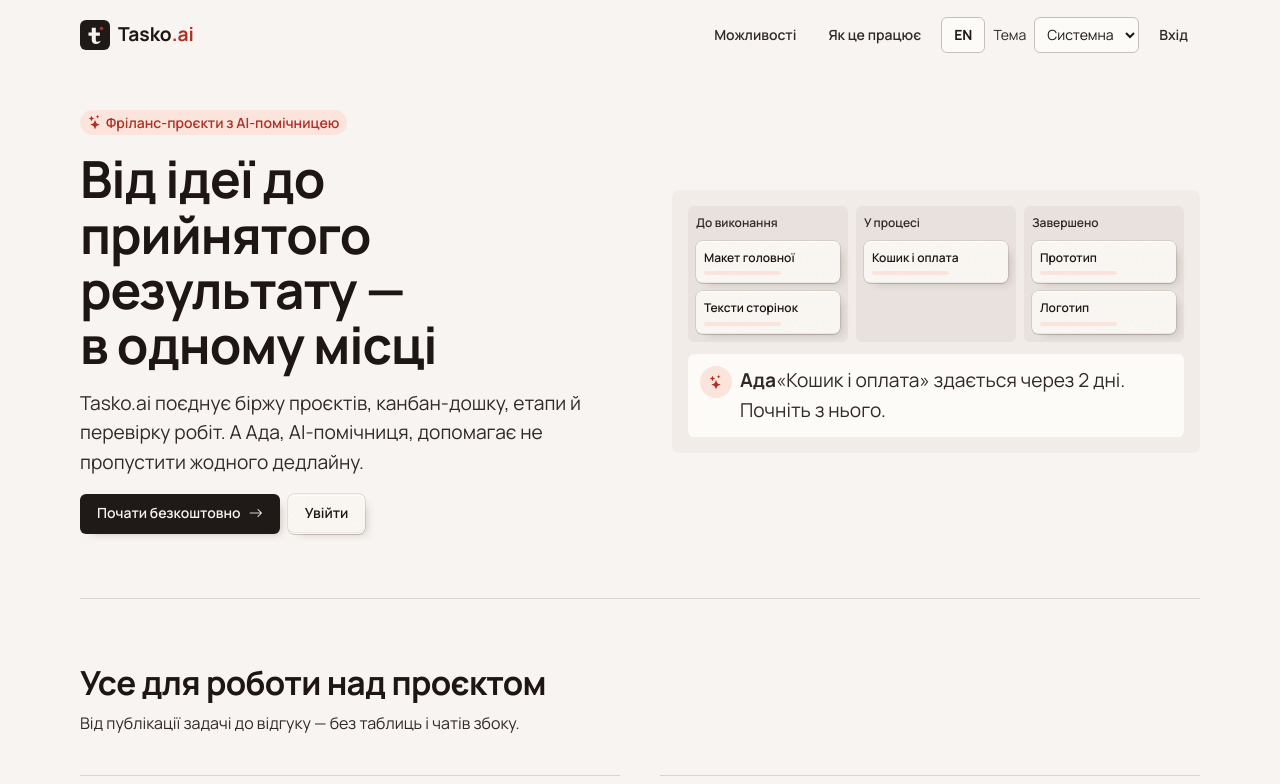
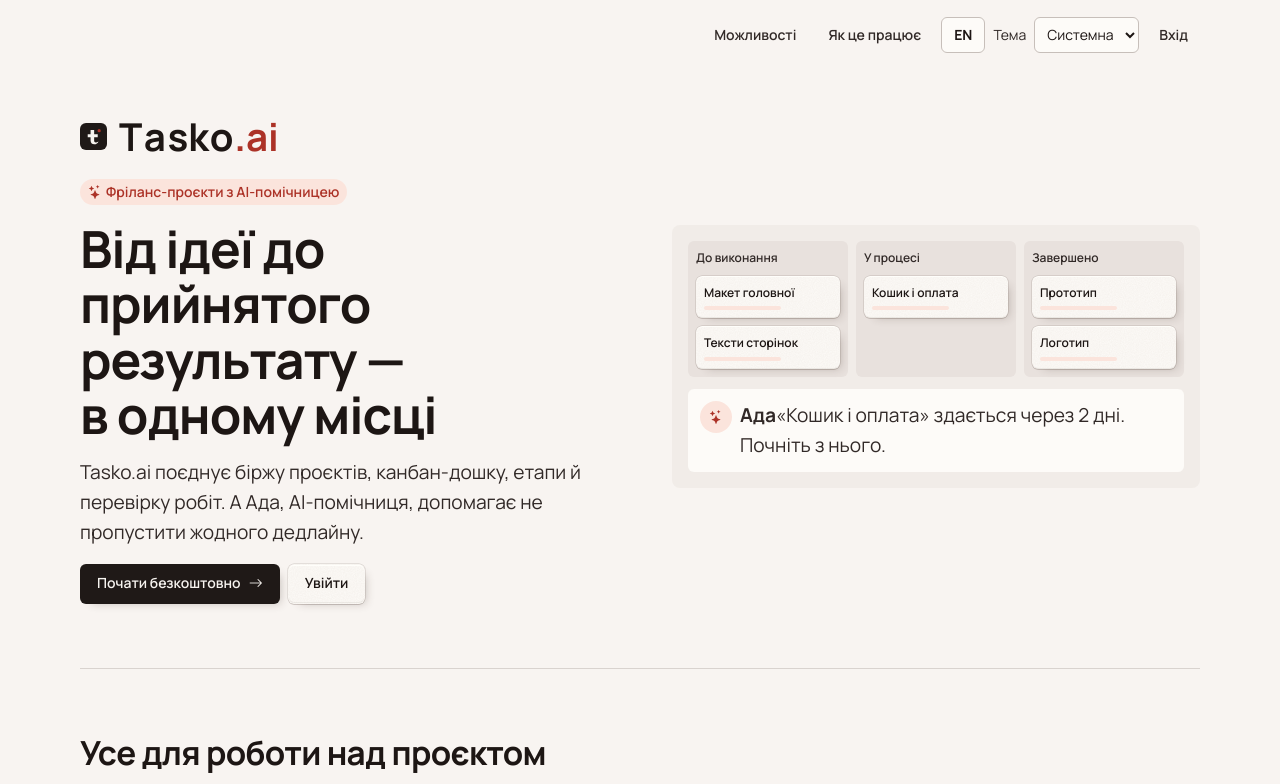
Before and after one commit to mievvchuk/Tasko.ai, a React (Vite) app in the folder apps/web/: page /welcome in a window 1280 px wide. Shown: the top 784 px of the page. Built offline with nearby package versions, Linux system fonts and the light colour scheme.

Commit message:
feat: animated Tasko wordmark, shown above the welcome hero heading

```diff
--- a/apps/web/src/app.css
+++ b/apps/web/src/app.css
@@ -2403,6 +2403,18 @@ dd {
   display: grid;
   gap: var(--space-md);
 }
+/* Логотип над заголовком замість шапки: тут грає анімація букв */
+.welcome-header {
+  justify-content: flex-end;
+}
+.welcome-brand {
+  font-size: clamp(1.8rem, 3vw, 2.4rem);
+}
+.welcome-brand .brand-mark {
+  width: 1.4em;
+  height: 1.4em;
+  margin-right: var(--space-sm);
+}
 .welcome-hero h1 {
   max-width: 16ch;
   font-size: clamp(2.2rem, 4vw, 3.4rem);
@@ -2848,6 +2860,9 @@ dd {
 }
 .welcome-hero-text > :nth-child(4) {
   animation-delay: 180ms;
+}
+.welcome-hero-text > :nth-child(5) {
+  animation-delay: 240ms;
 }
 .welcome-preview {
   animation-delay: 240ms;
--- a/apps/web/src/components/AdminLayout.tsx
+++ b/apps/web/src/components/AdminLayout.tsx
@@ -1,3 +1,4 @@
+import { BrandWord } from "./BrandWord";
 import { BrandMark } from "./BrandMark";
 import { useState } from "react";
 import type { FormEvent } from "react";
@@ -60,7 +61,7 @@ export function AdminLayout() {
         <Link className="admin-brand" to="/admin" onClick={close}>
           <BrandMark />
           <span>
-            <strong>Tasko.ai</strong>
+            <strong><BrandWord /></strong>
             <small>{t("administration")}</small>
           </span>
         </Link>
--- a/apps/web/src/components/AuthLayout.tsx
+++ b/apps/web/src/components/AuthLayout.tsx
@@ -1,3 +1,4 @@
+import { BrandWord } from "./BrandWord";
 import { BrandMark } from "./BrandMark";
 import { Link, NavLink, Outlet } from "react-router";
 import { LanguageButton, useLanguage } from "../i18n";
@@ -10,7 +11,7 @@ export function AuthLayout() {
       <header className="public-header">
         <Link className="brand" to="/welcome">
           <BrandMark />
-          Tasko<span className="brand-ai">.ai</span>
+          <BrandWord />
         </Link>
         <nav aria-label={t("login")}>
           <NavLink to="/login">{t("login")}</NavLink>
--- /dev/null
+++ b/apps/web/src/components/BrandWord.tsx
@@ -0,0 +1,5 @@
+import "./brand-word.css";
+
+export function BrandWord() {
+  return (<span className="brand-word" role="img" aria-label="Tasko.ai"><span aria-hidden="true">T<span className="brand-letter brand-letter-a">a</span>sk<span className="brand-letter brand-letter-o">o</span><span className="brand-ai">.ai</span></span></span>);
+}
--- a/apps/web/src/components/Layout.tsx
+++ b/apps/web/src/components/Layout.tsx
@@ -1,3 +1,4 @@
+import { BrandWord } from "./BrandWord";
 import { BrandMark } from "./BrandMark";
 import { useState } from "react";
 import { Link, NavLink, Outlet } from "react-router";
@@ -39,7 +40,7 @@ export function Layout() {
         <div className="topbar-inner">
           <Link className="brand" to="/" onClick={close}>
             <BrandMark />
-            Tasko<span className="brand-ai">.ai</span>
+            <BrandWord />
           </Link>
           <button
             type="button"
--- /dev/null
+++ b/apps/web/src/components/brand-word.css
@@ -0,0 +1,19 @@
+.brand-word { display: inline-block; white-space: nowrap; line-height: 1.4; }
+.brand-letter { display: inline-block; width: .66em; text-align: center; }
+.brand-letter-a { --travel: 1.72em; --arc: -.48em; }
+.brand-letter-o { --travel: -1.72em; --arc: .48em; }
+.brand-word .brand-letter { animation: tasko-letter-swap 2200ms cubic-bezier(.45,0,.25,1) 700ms 1; }
+.brand:hover .brand-letter, .brand:focus-visible .brand-letter,
+.admin-brand:hover .brand-letter, .admin-brand:focus-visible .brand-letter,
+.replay .brand-letter { animation-name: tasko-letter-replay; animation-delay: 0ms; }
+@keyframes tasko-letter-swap {
+  0%, 100% { transform: translate(0,0); }
+  18%, 70% { transform: translate(calc(var(--travel) / 2), var(--arc)); }
+  36%, 52% { transform: translate(var(--travel),0); }
+}
+@keyframes tasko-letter-replay {
+  0%, 100% { transform: translate(0,0); }
+  18%, 70% { transform: translate(calc(var(--travel) / 2), var(--arc)); }
+  36%, 52% { transform: translate(var(--travel),0); }
+}
+@media (prefers-reduced-motion: reduce) { .brand-word .brand-letter { animation: none !important; } }
--- a/apps/web/src/pages/WelcomePage.tsx
+++ b/apps/web/src/pages/WelcomePage.tsx
@@ -1,3 +1,4 @@
+import { BrandWord } from "../components/BrandWord";
 import { BrandMark } from "../components/BrandMark";
 import { Link } from "react-router";
 import { LanguageButton, useLanguage } from "../i18n";
@@ -78,10 +79,6 @@ export function WelcomePage() {
   return (
     <div className="welcome">
       <header className="public-header welcome-header">
-        <Link className="brand" to="/welcome">
-          <BrandMark />
-          Tasko<span className="brand-ai">.ai</span>
-        </Link>
         <nav aria-label={tr("Навігація вітальної сторінки")}>
           <a href="#features">{tr("Можливості")}</a>
           <a href="#how">{tr("Як це працює")}</a>
@@ -94,6 +91,10 @@ export function WelcomePage() {
       <main>
         <section className="welcome-hero">
           <div className="welcome-hero-text">
+            <div className="brand welcome-brand">
+              <BrandMark />
+              <BrandWord />
+            </div>
             <span className="welcome-badge">
               <i className="bi bi-stars" aria-hidden="true"></i>
               {tr("Фріланс-проєкти з AI-помічницею")}
```
Also changed, not shown: 6 other files (tests, documents, lock files or other folders).
